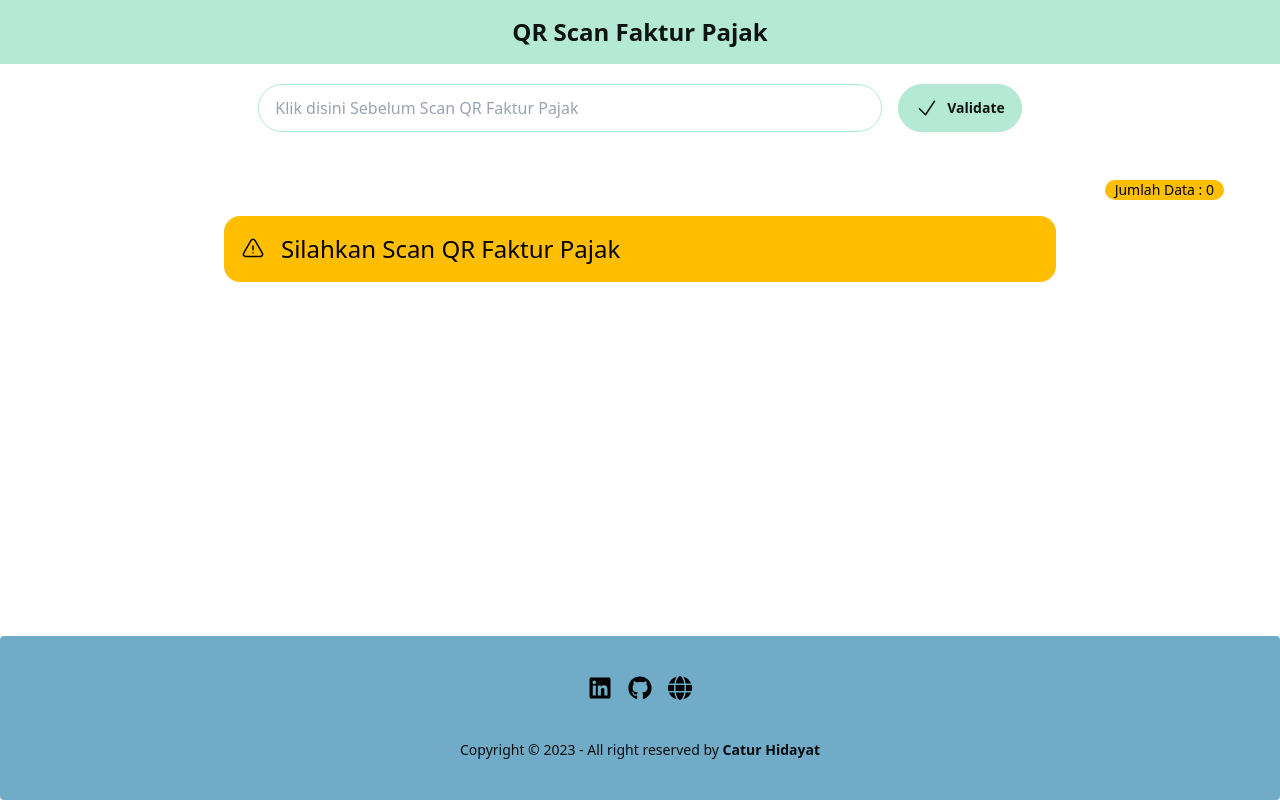
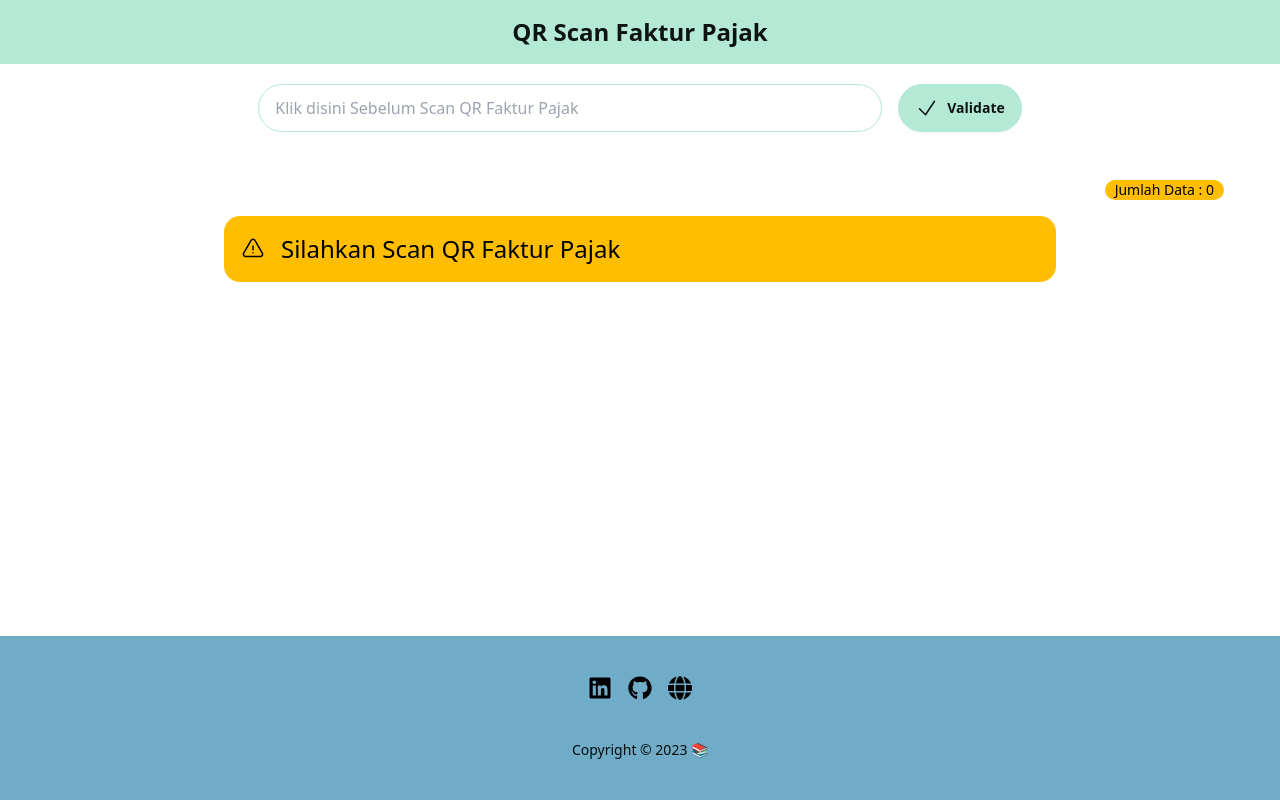
Before and after one commit to caturhidayat/faktur-pajak-scan, a Next.js app: page / in a window 1280 px wide. Built offline with nearby package versions, Linux system fonts and the light colour scheme.

Commit message:
style: Change Footer text

```diff
--- a/components/Footer.tsx
+++ b/components/Footer.tsx
@@ -3,16 +3,13 @@ import React from "react";
 export default function Footer() {
     return (
         <>
-            <footer className='footer footer-center p-10 bg-neutral text-neutral-content rounded'>
-                {/* <nav className='grid grid-flow-col gap-4'>
-                    <a className='link link-hover'>About us</a>
-                    <a className='link link-hover'>Contact</a>
-                    <a className='link link-hover'>Jobs</a>
-                    <a className='link link-hover'>Press kit</a>
-                </nav> */}
+            <footer className='footer footer-center p-10 bg-neutral text-neutral-content'>
                 <nav>
                     <div className='grid grid-flow-col gap-4'>
-                        <a href="https://www.linkedin.com/in/caturhidayat/" target="_blank">
+                        <a
+                            href='https://www.linkedin.com/in/caturhidayat/'
+                            target='_blank'
+                        >
                             <svg
                                 xmlns='http://www.w3.org/2000/svg'
                                 height='24'
@@ -22,7 +19,10 @@ export default function Footer() {
                                 <path d='M416 32H31.9C14.3 32 0 46.5 0 64.3v383.4C0 465.5 14.3 480 31.9 480H416c17.6 0 32-14.5 32-32.3V64.3c0-17.8-14.4-32.3-32-32.3zM135.4 416H69V202.2h66.5V416zm-33.2-243c-21.3 0-38.5-17.3-38.5-38.5S80.9 96 102.2 96c21.2 0 38.5 17.3 38.5 38.5 0 21.3-17.2 38.5-38.5 38.5zm282.1 243h-66.4V312c0-24.8-.5-56.7-34.5-56.7-34.6 0-39.9 27-39.9 54.9V416h-66.4V202.2h63.7v29.2h.9c8.9-16.8 30.6-34.5 62.9-34.5 67.2 0 79.7 44.3 79.7 101.9V416z' />
                             </svg>
                         </a>
-                        <a href="https://github.com/caturhidayat" target="_blank">
+                        <a
+                            href='https://github.com/caturhidayat'
+                            target='_blank'
+                        >
                             <svg
                                 xmlns='http://www.w3.org/2000/svg'
                                 height='24'
@@ -32,7 +32,7 @@ export default function Footer() {
                                 <path d='M165.9 397.4c0 2-2.3 3.6-5.2 3.6-3.3 .3-5.6-1.3-5.6-3.6 0-2 2.3-3.6 5.2-3.6 3-.3 5.6 1.3 5.6 3.6zm-31.1-4.5c-.7 2 1.3 4.3 4.3 4.9 2.6 1 5.6 0 6.2-2s-1.3-4.3-4.3-5.2c-2.6-.7-5.5 .3-6.2 2.3zm44.2-1.7c-2.9 .7-4.9 2.6-4.6 4.9 .3 2 2.9 3.3 5.9 2.6 2.9-.7 4.9-2.6 4.6-4.6-.3-1.9-3-3.2-5.9-2.9zM244.8 8C106.1 8 0 113.3 0 252c0 110.9 69.8 205.8 169.5 239.2 12.8 2.3 17.3-5.6 17.3-12.1 0-6.2-.3-40.4-.3-61.4 0 0-70 15-84.7-29.8 0 0-11.4-29.1-27.8-36.6 0 0-22.9-15.7 1.6-15.4 0 0 24.9 2 38.6 25.8 21.9 38.6 58.6 27.5 72.9 20.9 2.3-16 8.8-27.1 16-33.7-55.9-6.2-112.3-14.3-112.3-110.5 0-27.5 7.6-41.3 23.6-58.9-2.6-6.5-11.1-33.3 2.6-67.9 20.9-6.5 69 27 69 27 20-5.6 41.5-8.5 62.8-8.5s42.8 2.9 62.8 8.5c0 0 48.1-33.6 69-27 13.7 34.7 5.2 61.4 2.6 67.9 16 17.7 25.8 31.5 25.8 58.9 0 96.5-58.9 104.2-114.8 110.5 9.2 7.9 17 22.9 17 46.4 0 33.7-.3 75.4-.3 83.6 0 6.5 4.6 14.4 17.3 12.1C428.2 457.8 496 362.9 496 252 496 113.3 383.5 8 244.8 8zM97.2 352.9c-1.3 1-1 3.3 .7 5.2 1.6 1.6 3.9 2.3 5.2 1 1.3-1 1-3.3-.7-5.2-1.6-1.6-3.9-2.3-5.2-1zm-10.8-8.1c-.7 1.3 .3 2.9 2.3 3.9 1.6 1 3.6 .7 4.3-.7 .7-1.3-.3-2.9-2.3-3.9-2-.6-3.6-.3-4.3 .7zm32.4 35.6c-1.6 1.3-1 4.3 1.3 6.2 2.3 2.3 5.2 2.6 6.5 1 1.3-1.3 .7-4.3-1.3-6.2-2.2-2.3-5.2-2.6-6.5-1zm-11.4-14.7c-1.6 1-1.6 3.6 0 5.9 1.6 2.3 4.3 3.3 5.6 2.3 1.6-1.3 1.6-3.9 0-6.2-1.4-2.3-4-3.3-5.6-2z' />
                             </svg>
                         </a>
-                        <a href="https://broky.homes">
+                        <a href='https://broky.homes'>
                             <svg
                                 xmlns='http://www.w3.org/2000/svg'
                                 height='24'
@@ -45,12 +45,7 @@ export default function Footer() {
                     </div>
                 </nav>
                 <aside>
-                    <p>
-                        Copyright © 2023 - All right reserved by {" "}
-                        <a href='https://broky.homes' target='_blank'>
-                            <strong>Catur Hidayat</strong>
-                        </a>
-                    </p>
+                    <p>Copyright © 2023 📚</p>
                 </aside>
             </footer>
         </>
```
